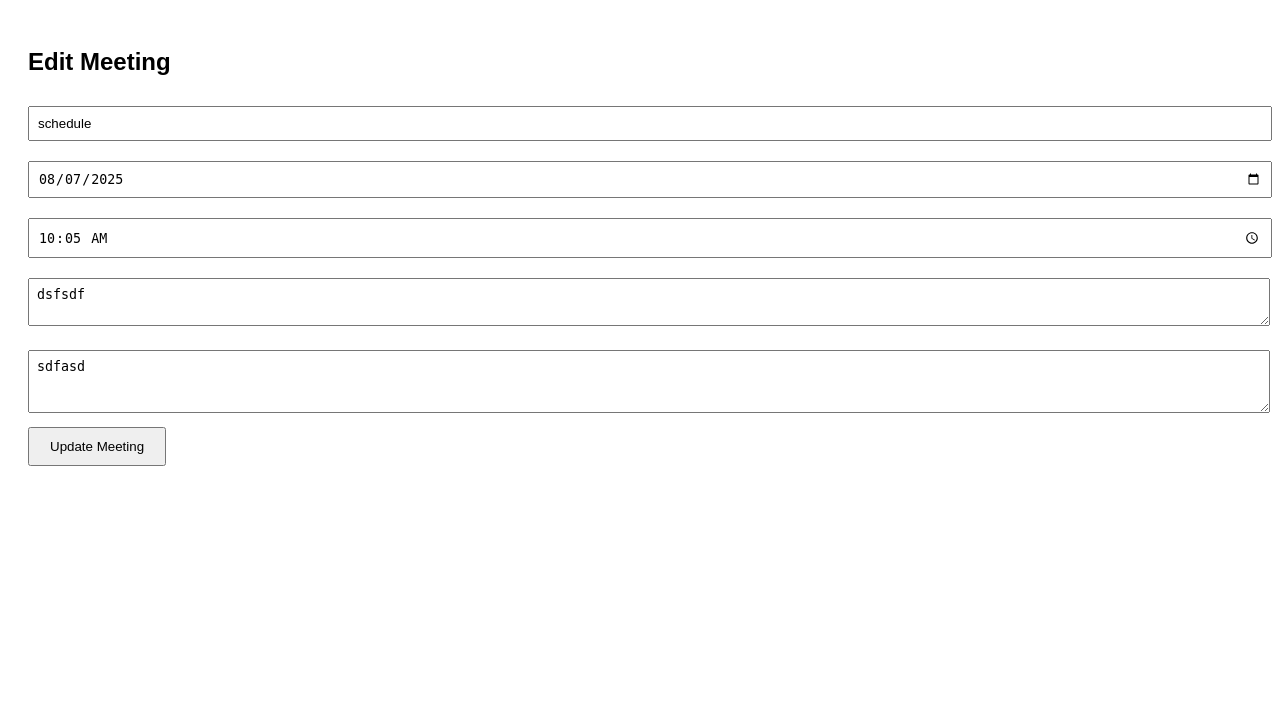
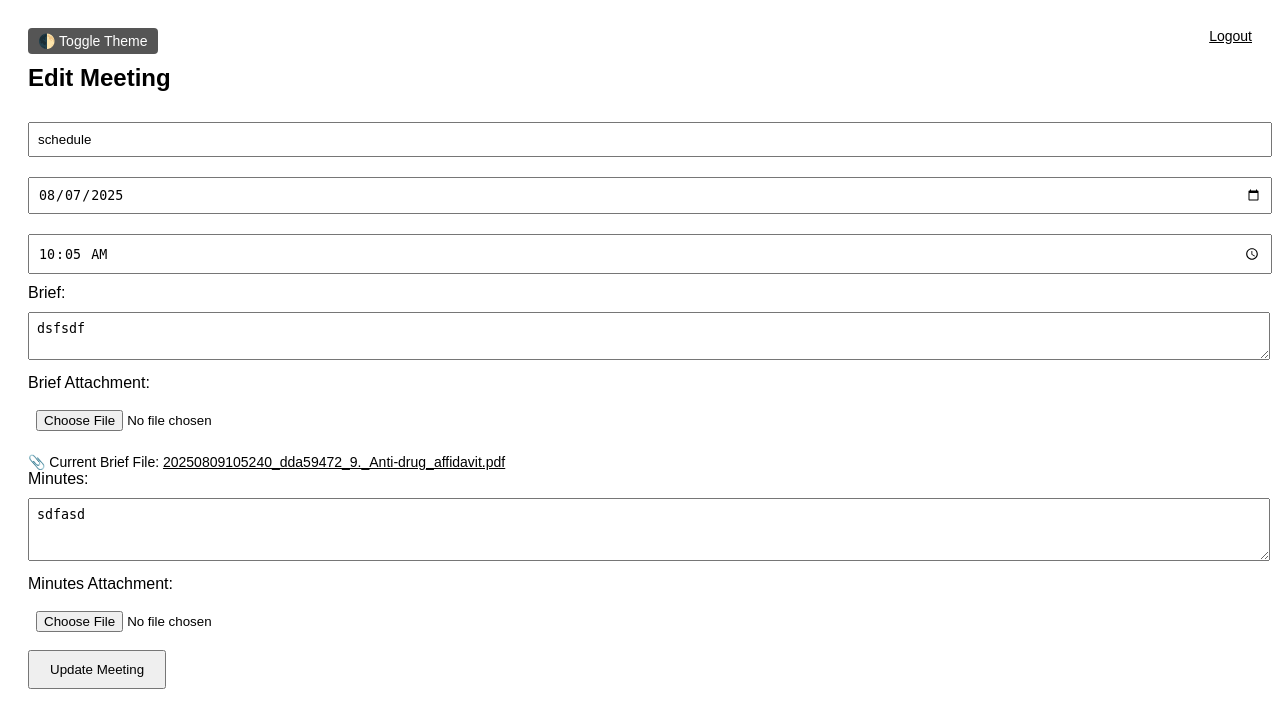
Before and after one commit to thisisonlyforspams/meeting, a Flask app: page /edit/0 in a window 1280 px wide. Shown: the top 728 px of the page. Run offline with Flask 3, Linux system fonts and the light colour scheme; the visitor is signed in with stand-in values (Sample User, id 1).

Commit message:
Update edit.html

```diff
--- a/templates/edit.html
+++ b/templates/edit.html
@@ -3,19 +3,98 @@
 <head>
     <title>Edit Meeting</title>
     <style>
-        body { font-family: sans-serif; padding: 20px; }
-        input, textarea { width: 100%; margin: 10px 0; padding: 8px; }
-        button { padding: 10px 20px; }
+        body.light-mode {
+            background: #ffffff;
+            color: #000000;
+        }
+        body.dark-mode {
+            background: #1e1e1e;
+            color: #f0f0f0;
+        }
+        body {
+            font-family: sans-serif;
+            padding: 20px;
+            transition: background 0.3s, color 0.3s;
+        }
+        input, textarea {
+            width: 100%;
+            margin: 10px 0;
+            padding: 8px;
+        }
+        button {
+            padding: 10px 20px;
+            cursor: pointer;
+        }
+        .theme-toggle {
+            float: left;
+            font-size: 14px;
+            background: #555;
+            color: #fff;
+            padding: 5px 10px;
+            border: none;
+            border-radius: 4px;
+            cursor: pointer;
+            margin-bottom: 10px;
+        }
+        a {
+            color: inherit;
+        }
+        .logout {
+            float: right;
+            font-size: 14px;
+        }
+        .current-attachment {
+            margin-top: 5px;
+            font-size: 14px;
+        }
     </style>
+    <script>
+        function toggleTheme() {
+            const body = document.body;
+            const current = body.classList.contains("dark-mode") ? "dark" : "light";
+            const newTheme = current === "dark" ? "light" : "dark";
+            body.classList.remove("light-mode", "dark-mode");
+            body.classList.add(newTheme + "-mode");
+            localStorage.setItem("theme", newTheme);
+        }
+        window.onload = function () {
+            const savedTheme = localStorage.getItem("theme") || "light";
+            document.body.classList.add(savedTheme + "-mode");
+        }
+    </script>
 </head>
 <body>
-    <h2>Edit Meeting</h2>
-    <form method="post">
+    <button class="theme-toggle" onclick="toggleTheme()">🌓 Toggle Theme</button>
+    <a href="/logout" class="logout">Logout</a>
+    <h2 style="clear: both;">Edit Meeting</h2>
+
+    <form method="post" enctype="multipart/form-data">
         <input type="text" name="title" value="{{ meeting.title }}" required>
         <input type="date" name="date" value="{{ meeting.date }}" required>
         <input type="time" name="time" value="{{ meeting.time }}" required>
+
+        <label>Brief:</label>
         <textarea name="brief" rows="2">{{ meeting.brief }}</textarea>
+        <label>Brief Attachment:</label>
+        <input type="file" name="brief_file" accept=".pdf,.doc,.docx,.xls,.xlsx,.ppt,.pptx">
+        {% if meeting.brief_file %}
+        <div class="current-attachment">
+            📎 Current Brief File:
+            <a href="{{ meeting.brief_file.url }}" target="_blank" download>{{ meeting.brief_file.filename }}</a>
+        </div>
+        {% endif %}
+
+        <label>Minutes:</label>
         <textarea name="minutes" rows="3">{{ meeting.minutes }}</textarea>
+        <label>Minutes Attachment:</label>
+        <input type="file" name="minutes_file" accept=".pdf,.doc,.docx,.xls,.xlsx,.ppt,.pptx">
+        {% if meeting.minutes_file %}
+        <div class="current-attachment">
+            📎 Current Minutes File:
+            <a href="{{ meeting.minutes_file.url }}" target="_blank" download>{{ meeting.minutes_file.filename }}</a>
+        </div>
+        {% endif %}
+
         <button type="submit">Update Meeting</button>
     </form>
 </body>
```
